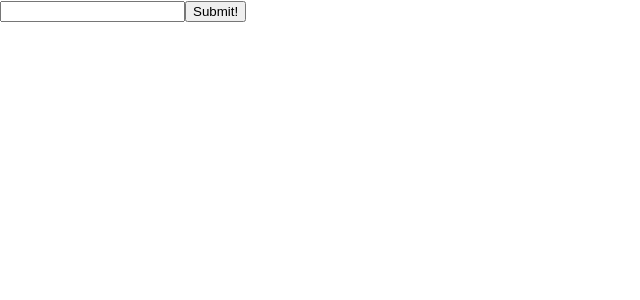
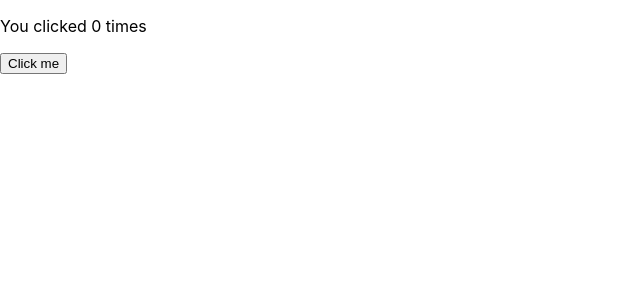
Before and after one commit to MarquisPierre/components-, a React (Create React App) app: page / in a window 1280 px wide. Shown: the top 300 px of the page, without its empty margins (0-640 px from the left). Built offline with nearby package versions, Linux system fonts and the light colour scheme.

Commit message:
Created Tile

```diff
--- a/package.json
+++ b/package.json
@@ -8,6 +8,7 @@
     "@testing-library/user-event": "^13.5.0",
     "react": "^17.0.2",
     "react-dom": "^17.0.2",
+    "react-router-dom": "^6.2.1",
     "react-scripts": "5.0.0",
     "web-vitals": "^2.1.2"
   },
--- a/src/App.js
+++ b/src/App.js
@@ -1,17 +1,21 @@
-import logo from './logo.svg';
-// import './App.css';
-// import Hello from './components/forProps/Hello';
-// import Message from './components/forProps/Message';
-//  import Mood from './components/forState/Mood';
-import TaskContainer from './components/TaskContainer'
+
+ import './App.css';
+//import TileContainer from './components/TileContainer'
+
+import Example from './components/hooks/Example'
 
 // Step 1 declare a component
 function App() {
   // Step 2: Return some JSX
   return (
 
-    <div className="App">
-      <TaskContainer/>
+    /*<div className="App">
+     <div className='App-header'>
+       <TileContainer/>
+     </div>
+    </div>*/
+    <div>
+      <Example/>
     </div>
   );
 }
--- /dev/null
+++ b/src/components/TileContainer.js
@@ -0,0 +1,33 @@
+import React from 'react'
+import Tile from './Tile'
+
+
+export default class TileContainer extends React.Component{
+    constructor(){
+        super()
+
+        this.state = {color: "blue"}
+    }
+    handleClick = ()=> {
+        if(this.state.color ==  "blue"){
+            this.setState({color: 'pink'})
+        } else if(this.state.color == 'pink'){
+            this.setState({color: 'blue'})
+        }
+
+
+    }
+
+
+render(){
+
+return(
+      <div>
+         <Tile colorToShow ={this.state.color}/>
+         <button onClick={this.handleClick}>Change the Color!</button>
+
+      </div>
+
+        )
+    }
+}
--- /dev/null
+++ b/src/components/hooks/Example.js
@@ -0,0 +1,22 @@
+import React, { useState, useEffect } from 'react';
+
+function Example() {
+  const [count, setCount] = useState(0);
+
+  // Similar to componentDidMount and componentDidUpdate:
+  useEffect(() => {
+    // Update the document title using the browser API
+    console.log('inside use effect!')
+    document.title = `You clicked ${count} times`;
+  });
+
+  return (
+    <div>
+      <p>You clicked {count} times</p>
+      <button onClick={() => setCount(count + 1)}>
+        Click me
+      </button>
+    </div>
+  );
+}
+export default Example
--- /dev/null
+++ b/src/css/Tile.css
@@ -0,0 +1,6 @@
+.Tile{
+    border:3px solid white;
+    height: 300px;
+    width: 175px;
+
+}
```
Also changed, not shown: src/components/Tile.js (added, +13 -0 lines), src/index.js (+4 -3 lines), src/components/taskManager/TaskContainer.js (renamed from src/components/TaskContainer.js), src/components/taskManager/TaskForm.js (renamed from src/components/TaskForm.js), src/components/taskManager/TaskList.js (renamed from src/components/TaskList.js), 1 other file (tests, documents, lock files or other folders).
